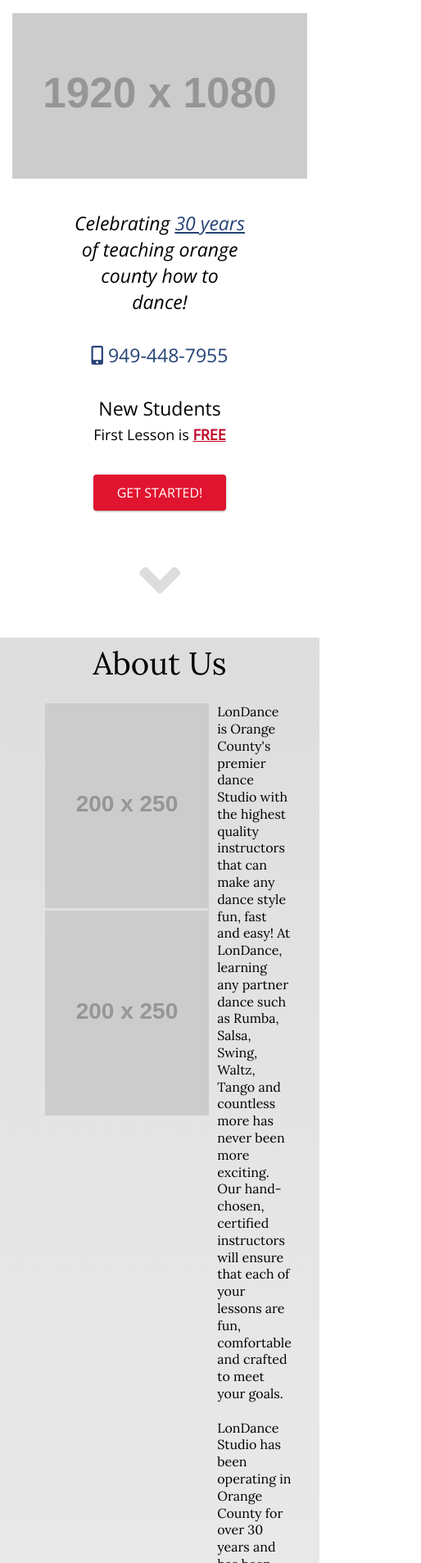
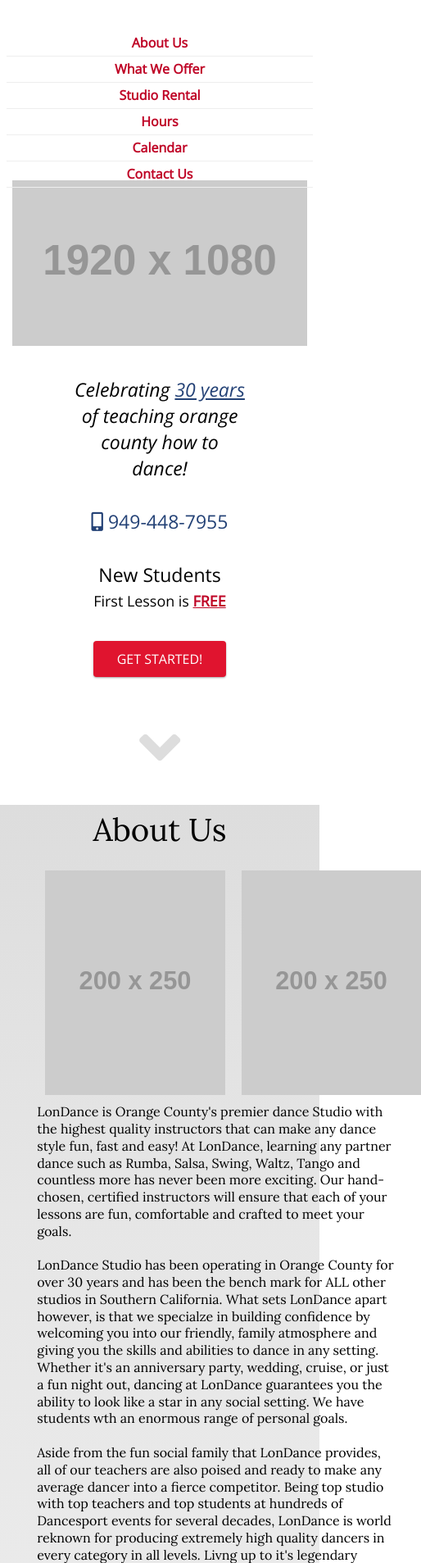
Before and after one commit to castlemaninc/lon-dance, a website: page index.html in a window 390 px wide. Shown: the part 93-2000 px from the top of the page at 82% size, 514 px wide, since content can reach past the window. Drawn offline with nearby package versions, Linux system fonts and the light colour scheme; placeholder pictures from the web are drawn by us.

Commit message:
adding breakpoint at 768px and built small device navigation in html

```diff
--- a/index.html
+++ b/index.html
@@ -2,7 +2,7 @@
 <html>
 <head>
 	<title>LonDance</title>
-	<meta name="viewport" content="width=device-width, initial-scale=1">
+	<meta name="viewport" content="width=device-width" />
 	<link rel="stylesheet" type="text/css" href="css/style.css">
 	<!-- Google Fonts -->
 	<link href="https://fonts.googleapis.com/css?family=Lora:400,700|Open+Sans:400, 400i, 700,700i" rel="stylesheet">
@@ -33,6 +33,16 @@
 				</a>
 			</nav>
 		</header>
+		<section class="small-device-nav-links">
+			<ul>
+				<li>About Us</li>
+				<li>What We Offer</li>
+				<li>Studio Rental</li>
+				<li>Hours</li>
+				<li>Calendar</li>
+				<li>Contact Us</li>
+			</ul>
+		</section>
 		<section class="hero">
 			<div class="hero-container">
 				<div class="video-container">
--- a/scss/style.scss
+++ b/scss/style.scss
@@ -93,6 +93,29 @@
 .small-device-nav-link {
 	display: none;
 }
+
+.small-device-nav-links {
+
+	position: relative;
+	top: 130px;
+	padding-top: 0;
+	font-family: $Os;
+	font-weight: 700;
+	text-align: center;
+	color: $red1;
+
+	li {
+		padding: 2%;
+		border-bottom: 1px solid #eee;
+
+		&:hover {
+			background-color: $red1;
+			color: white;
+		}
+	}
+
+}
+
 
 nav li {
 	font-family: $Os;
@@ -428,6 +451,8 @@
 	height: 60px;
 }
 
+
+
 @media only screen and (max-width: 1024px) {
 
 	h1 { font-size: 2.4em; }
@@ -495,3 +520,34 @@
     }
 
 }
+
+@media only screen and (max-width: 768px) {
+
+	.instructors-container {
+		justify-content: center;
+	}
+
+	.about-us .about-grid {
+		grid-template-columns: 1fr;
+		grid-template-rows: 1fr 2.5fr;
+		grid-row-gap: 10px;
+		line-height: 1.5em;
+
+		.owner-photos {
+			display: flex;
+			justify-content: space-around;
+		}
+	}
+
+	.services {
+		.services-card {
+			max-width: 100%;
+		}
+	}
+
+	.contact-us form {
+    	width: 80%;
+	}
+
+
+}
```
Also changed, not shown: css/style.css.
